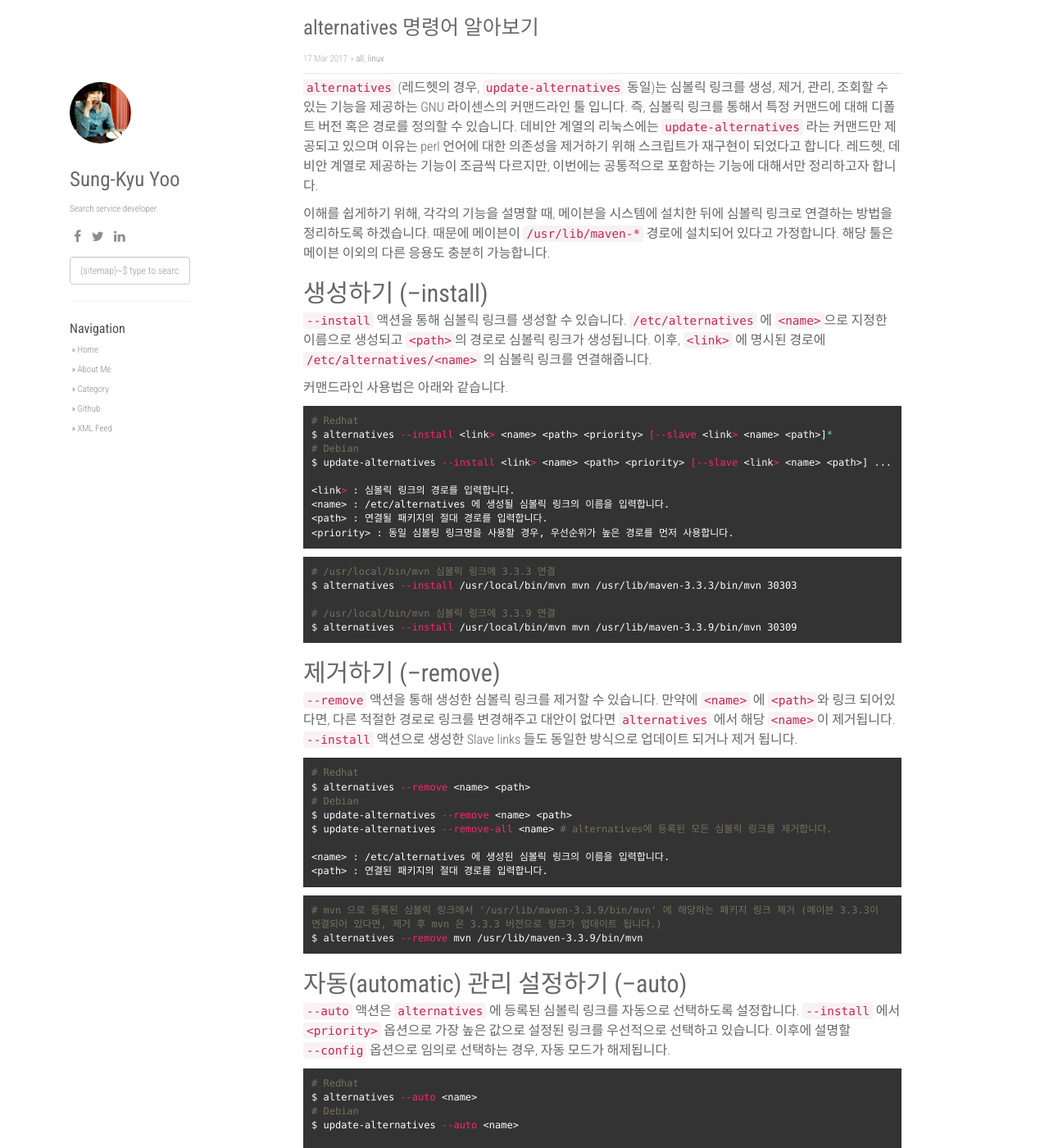
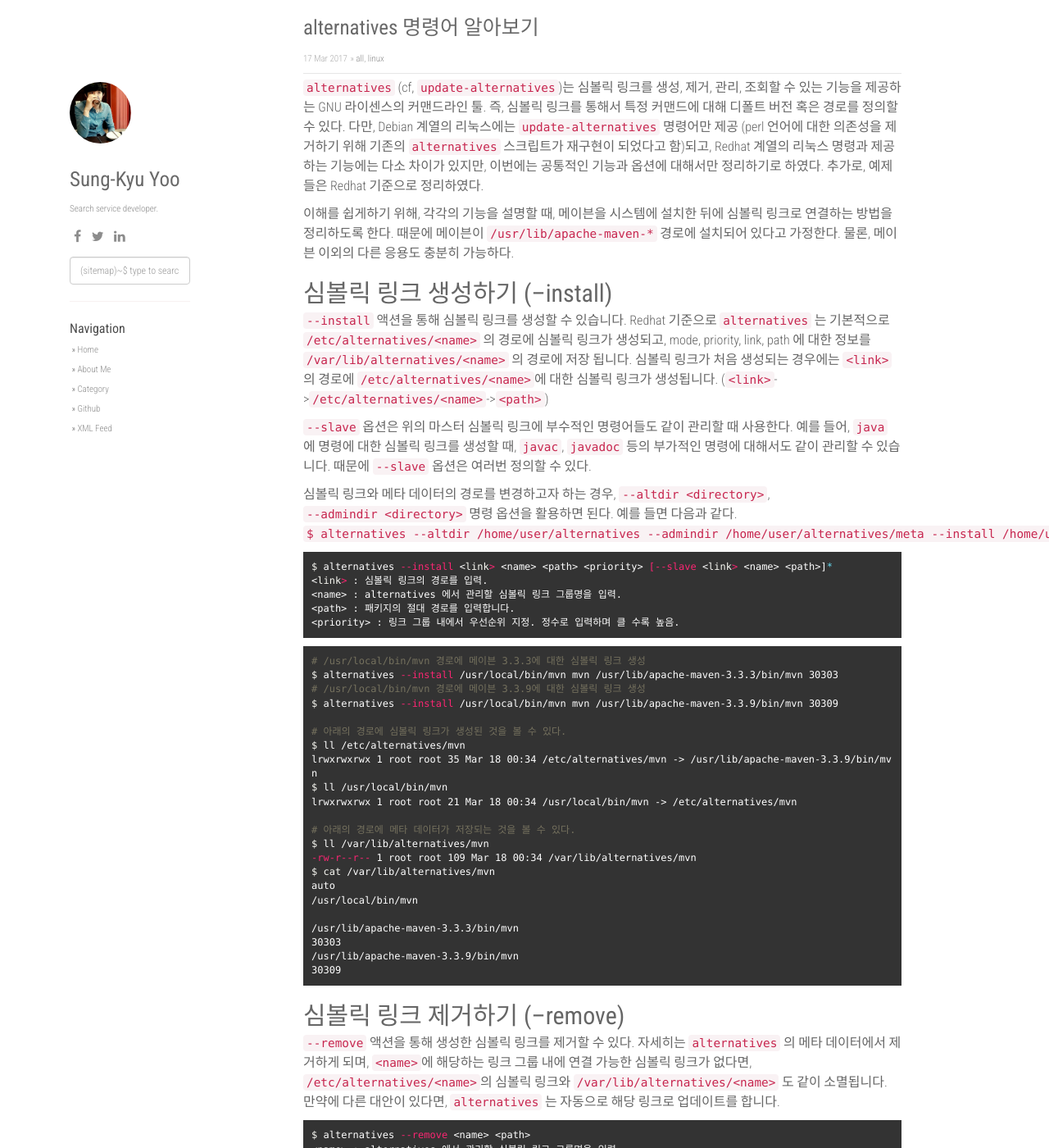
Before and after one commit to skyoo2003/skyoo2003.github.io, a Jekyll site: the page built from _posts/2017-03-17-what-is-alternatives-command.md, in a window 1280 px wide and 1400 px high. Shown: the whole window at 82% size. Built offline with Jekyll 4.4.1, drawn with Linux system fonts in a browser that asks for light colours; nearby versions of some CDN libraries; comment, search, counter and statistics services are not loaded; some of the changed text lies outside the part shown.

Commit message:
Update a post because of the meaning of ambiguous sentences.

````diff
--- a/_posts/2017-03-17-what-is-alternatives-command.md
+++ b/_posts/2017-03-17-what-is-alternatives-command.md
@@ -7,148 +7,184 @@ permalink: /post/:year/:month/:day/:title
 published: true
 ---
 
-`alternatives` (레드헷의 경우, `update-alternatives` 동일)는 심볼릭 링크를 생성, 제거, 관리, 조회할 수 있는 기능을 제공하는 GNU 라이센스의 커맨드라인 툴 입니다. 즉, 심볼릭 링크를 통해서 특정 커맨드에 대해 디폴트 버전 혹은 경로를 정의할 수 있습니다. 데비안 계열의 리눅스에는 `update-alternatives` 라는 커맨드만 제공되고 있으며 이유는 perl 언어에 대한 의존성을 제거하기 위해 스크립트가 재구현이 되었다고 합니다. 레드헷, 데비안 계열로 제공하는 기능이 조금씩 다르지만, 이번에는 공통적으로 포함하는 기능에 대해서만 정리하고자 합니다.
+`alternatives` (cf, `update-alternatives`)는 심볼릭 링크를 생성, 제거, 관리, 조회할 수 있는 기능을 제공하는 GNU 라이센스의 커맨드라인 툴. 즉, 심볼릭 링크를 통해서 특정 커맨드에 대해 디폴트 버전 혹은 경로를 정의할 수 있다. 다만, Debian 계열의 리눅스에는 `update-alternatives` 명령어만 제공 (perl 언어에 대한 의존성을 제거하기 위해 기존의 `alternatives` 스크립트가 재구현이 되었다고 함)되고, Redhat 계열의 리눅스 명령과 제공하는 기능에는 다소 차이가 있지만, 이번에는 공통적인 기능과 옵션에 대해서만 정리하기로 하였다. 추가로, 예제들은 Redhat 기준으로 정리하였다.
 
-이해를 쉽게하기 위해, 각각의 기능을 설명할 때, 메이븐을 시스템에 설치한 뒤에 심볼릭 링크로 연결하는 방법을 정리하도록 하겠습니다. 때문에 메이븐이 `/usr/lib/maven-*` 경로에 설치되어 있다고 가정합니다. 해당 툴은 메이븐 이외의 다른 응용도 충분히 가능합니다.
+이해를 쉽게하기 위해, 각각의 기능을 설명할 때, 메이븐을 시스템에 설치한 뒤에 심볼릭 링크로 연결하는 방법을 정리하도록 한다. 때문에 메이븐이 `/usr/lib/apache-maven-*` 경로에 설치되어 있다고 가정한다. 물론, 메이븐 이외의 다른 응용도 충분히 가능하다.
 
-## 생성하기 (--install)
+## 심볼릭 링크 생성하기 (--install)
 
-`--install` 액션을 통해 심볼릭 링크를 생성할 수 있습니다. `/etc/alternatives` 에 `<name>`으로 지정한 이름으로 생성되고 `<path>`의 경로로 심볼릭 링크가 생성됩니다. 이후, `<link>` 에 명시된 경로에 `/etc/alternatives/<name>` 의 심볼릭 링크를 연결해줍니다.
+`--install` 액션을 통해 심볼릭 링크를 생성할 수 있습니다. Redhat 기준으로 `alternatives` 는 기본적으로 `/etc/alternatives/<name>` 의 경로에 심볼릭 링크가 생성되고, mode, priority, link, path 에 대한 정보를 `/var/lib/alternatives/<name>` 의 경로에 저장 됩니다. 심볼릭 링크가 처음 생성되는 경우에는 `<link>`의 경로에 `/etc/alternatives/<name>`에 대한 심볼릭 링크가 생성됩니다. (`<link>`->`/etc/alternatives/<name>`->`<path>`)
 
-커맨드라인 사용법은 아래와 같습니다.
+`--slave` 옵션은 위의 마스터 심볼릭 링크에 부수적인 명령어들도 같이 관리할 때 사용한다. 예를 들어, `java` 에 명령에 대한 심볼릭 링크를 생성할 때, `javac`, `javadoc` 등의 부가적인 명령에 대해서도 같이 관리할 수 있습니다. 때문에 `--slave` 옵션은 여러번 정의할 수 있다.
+
+심볼릭 링크와 메타 데이터의 경로를 변경하고자 하는 경우, `--altdir <directory>`, `--admindir <directory>` 명령 옵션을 활용하면 된다. 예를 들면 다음과 같다. `$ alternatives --altdir /home/user/alternatives --admindir /home/user/alternatives/meta --install /home/user/bin/mvn mvn /usr/lib/maven-3.3.9/bin/mvn 1`
 
 ```bash
-# Redhat
 $ alternatives --install <link> <name> <path> <priority> [--slave <link> <name> <path>]*
-# Debian
-$ update-alternatives --install <link> <name> <path> <priority> [--slave <link> <name> <path>] ...
-
-<link> : 심볼릭 링크의 경로를 입력합니다.
-<name> : /etc/alternatives 에 생성될 심볼릭 링크의 이름을 입력합니다.
-<path> : 연결될 패키지의 절대 경로를 입력합니다.
-<priority> : 동일 심볼링 링크명을 사용할 경우, 우선순위가 높은 경로를 먼저 사용합니다.
+<link> : 심볼릭 링크의 경로를 입력.
+<name> : alternatives 에서 관리할 심볼릭 링크 그룹명을 입력.
+<path> : 패키지의 절대 경로를 입력합니다.
+<priority> : 링크 그룹 내에서 우선순위 지정. 정수로 입력하며 클 수록 높음.
 ```
 
 ```bash
-# /usr/local/bin/mvn 심볼릭 링크에 3.3.3 연결
-$ alternatives --install /usr/local/bin/mvn mvn /usr/lib/maven-3.3.3/bin/mvn 30303
+# /usr/local/bin/mvn 경로에 메이븐 3.3.3에 대한 심볼릭 링크 생성
+$ alternatives --install /usr/local/bin/mvn mvn /usr/lib/apache-maven-3.3.3/bin/mvn 30303
+# /usr/local/bin/mvn 경로에 메이븐 3.3.9에 대한 심볼릭 링크 생성
+$ alternatives --install /usr/local/bin/mvn mvn /usr/lib/apache-maven-3.3.9/bin/mvn 30309
 
-# /usr/local/bin/mvn 심볼릭 링크에 3.3.9 연결
-$ alternatives --install /usr/local/bin/mvn mvn /usr/lib/maven-3.3.9/bin/mvn 30309
+# 아래의 경로에 심볼릭 링크가 생성된 것을 볼 수 있다.
+$ ll /etc/alternatives/mvn
+lrwxrwxrwx 1 root root 35 Mar 18 00:34 /etc/alternatives/mvn -> /usr/lib/apache-maven-3.3.9/bin/mvn
+$ ll /usr/local/bin/mvn
+lrwxrwxrwx 1 root root 21 Mar 18 00:34 /usr/local/bin/mvn -> /etc/alternatives/mvn
+
+# 아래의 경로에 메타 데이터가 저장되는 것을 볼 수 있다.
+$ ll /var/lib/alternatives/mvn
+-rw-r--r-- 1 root root 109 Mar 18 00:34 /var/lib/alternatives/mvn
+$ cat /var/lib/alternatives/mvn
+auto
+/usr/local/bin/mvn
+
+/usr/lib/apache-maven-3.3.3/bin/mvn
+30303
+/usr/lib/apache-maven-3.3.9/bin/mvn
+30309
 ```
 
-## 제거하기 (--remove)
+## 심볼릭 링크 제거하기 (--remove)
 
-`--remove` 액션을 통해 생성한 심볼릭 링크를 제거할 수 있습니다. 만약에 `<name>` 에 `<path>`와 링크 되어있다면, 다른 적절한 경로로 링크를 변경해주고 대안이 없다면 `alternatives` 에서 해당 `<name>`이 제거됩니다. `--install` 액션으로 생성한 Slave links 들도 동일한 방식으로 업데이트 되거나 제거 됩니다.
+`--remove` 액션을 통해 생성한 심볼릭 링크를 제거할 수 있다. 자세히는 `alternatives` 의 메타 데이터에서 제거하게 되며, `<name>`에 해당하는 링크 그룹 내에 연결 가능한 심볼릭 링크가 없다면, `/etc/alternatives/<name>`의 심볼릭 링크와 `/var/lib/alternatives/<name>` 도 같이 소멸됩니다. 만약에 다른 대안이 있다면, `alternatives` 는 자동으로 해당 링크로 업데이트를 합니다.
 
 ```bash
-# Redhat
 $ alternatives --remove <name> <path>
-# Debian
-$ update-alternatives --remove <name> <path>
-$ update-alternatives --remove-all <name> # alternatives에 등록된 모든 심볼릭 링크를 제거합니다.
-
-<name> : /etc/alternatives 에 생성된 심볼릭 링크의 이름을 입력합니다.
-<path> : 연결된 패키지의 절대 경로를 입력합니다.
+<name> : alternatives 에서 관리할 심볼릭 링크 그룹명을 입력.
+<path> : 삭제할 패키지의 절대 경로를 입력합니다.
 ```
 
 ```bash
-# mvn 으로 등록된 심볼릭 링크에서 '/usr/lib/maven-3.3.9/bin/mvn' 에 해당하는 패키지 링크 제거 (메이븐 3.3.3이 연결되어 있다면, 제거 후 mvn 은 3.3.3 버전으로 링크가 업데이트 됩니다.)
-$ alternatives --remove mvn /usr/lib/maven-3.3.9/bin/mvn
+# mvn 심볼릭 링크 그룹에서 /usr/lib/apache-maven-3.3.9/bin/mvn 에 해당하는 심볼릭 링크 메타 정보 제거
+$ alternatives --remove mvn /usr/lib/apache-maven-3.3.9/bin/mvn
+
+# case1) apache-maven-3.3.3/bin/mvn 이 같은 그룹명으로 연결되어 있다면, 해당 경로로 업데이트 됩니다.
+$ ll /etc/alternatives/mvn
+lrwxrwxrwx 1 root root 35 Mar 18 00:49 /etc/alternatives/mvn -> /usr/lib/apache-maven-3.3.3/bin/mvn
+$ ll /var/lib/alternatives/mvn
+-rw-r--r-- 1 root root 67 Mar 18 00:49 /var/lib/alternatives/mvn
+$ cat /var/lib/alternatives/mvn
+auto
+/usr/local/bin/mvn
+
+/usr/lib/apache-maven-3.3.3/bin/mvn
+30303
+
+# case2) mvn 심볼릭 링크 그룹 내에서 다른 대안이 없다면, /etc/alternatives/mvn, /var/lib/alternatives/mvn, /usr/local/bin/mvn의 경로의 파일과 링크가 제거됩니다.
+$ ll /etc/alternatives/mvn
+ls: cannot access /etc/alternatives/mvn: No such file or directory
+$ ll /var/lib/alternatives/mvn
+ls: cannot access /var/lib/alternatives/mvn: No such file or directory
+$ ll /usr/local/bin/mvn
+ls: cannot access /usr/local/bin/mvn: No such file or directory
 ```
 
-## 자동(automatic) 관리 설정하기 (--auto)
+## 자동 모드 설정하기 (--auto)
 
-`--auto` 액션은 `alternatives` 에 등록된 심볼릭 링크를 자동으로 선택하도록 설정합니다. `--install` 에서 `<priority>` 옵션으로 가장 높은 값으로 설정된 링크를 우선적으로 선택하고 있습니다.
-이후에 설명할 `--config` 옵션으로 임의로 선택하는 경우, 자동 모드가 해제됩니다.
+`--auto` 액션은 `alternatives` 에 등록된 심볼릭 링크를 링크 그룹 내에서 자동으로 선택하도록 설정. `<priority>`가 가장 높은 값으로 설정된 링크를 우선적으로 선택하며, 자동으로 선택된 링크를 제거한 경우 다른 대안의 링크로 연결해주도록 되어 있다.
 
 ```bash
-# Redhat
 $ alternatives --auto <name>
-# Debian
-$ update-alternatives --auto <name>
-
-<name> : /etc/alternatives 에 생성된 심볼릭 링크의 이름을 입력합니다.
+<name> : alternatives 에서 관리할 심볼릭 링크 그룹명을 입력.
 ```
 
 ```bash
-# mvn 으로 등록된 링크를 자동으로 관리하도록 설정합니다.
+# mvn 으로 등록된 심볼릭 링크 그룹을 자동 모드로 관리하도록 설정.
 $ alternatives --auto mvn
+
+# 메타 데이터에 첫 번째 라인에 'auto' 라고 되어있는 부분을 볼 수 있다.
+$ cat /var/lib/alternatives/mvn
+auto
+/usr/local/bin/mvn
+
+/usr/lib/apache-maven-3.3.3/bin/mvn
+30303
+/usr/lib/apache-maven-3.3.9/bin/mvn
+30309
 ```
 
-## 직접 링크 선택하기 (--config)
+## 수동 모드 설정하기 (--config)
 
-`--config` 액션은 `alternatives` 에 등록된 심볼릭 링크를 사용자가 임의로 선택할 수 있는 기능입니다. manual mode 로 변경되고, `--auto` 을 설정한 경우에는 해제됩니다.
+`--config` 액션은 `alternatives` 에 등록된 심볼릭 링크를 링크 그룹 내에서 사용자가 임의로 선택할 수 있는 기능.
 
 ```bash
-# Redhat
 $ alternatives --config <name>
-# Debian
-$ update-alternatives --config <name>
-
-<name> : /etc/alternatives 에 생성된 심볼릭 링크의 이름을 입력합니다.
+<name> : alternatives 에서 관리할 심볼릭 링크 그룹명을 입력.
 ```
 
 ```bash
+# 사용자로부터 어떤 명령을 기본적으로 사용할 것인지 입력받는다.
 $ alternatives --config mvn
 
 There are 2 programs which provide 'mvn'.
 
   Selection    Command
 -----------------------------------------------
-*+ 1           /usr/lib/maven-3.3.9/bin/mvn
-   2           /usr/lib/maven-3.3.3/bin/mvn
+   1           /usr/lib/apache-maven-3.3.3/bin/mvn
+*+ 2           /usr/lib/apache-maven-3.3.9/bin/mvn
 
-Enter to keep the current selection[+], or type selection number: # 사용하고자 하는 패키지 경로를 선택합니다.
+Enter to keep the current selection[+], or type selection number: 1
+
+# 심볼릭 링크가 변경되는 것을 볼 수 있고, 메타 데이터의 첫 번째 라인에 'manual' 으로 정의된 부분을 볼 수 있다.
+$ ll /etc/alternatives/mvn
+lrwxrwxrwx 1 root root 35 Mar 18 00:58 /etc/alternatives/mvn -> /usr/lib/apache-maven-3.3.3/bin/mvn
+$ cat /var/lib/alternatives/mvn
+manual
+/usr/local/bin/mvn
+
+/usr/lib/apache-maven-3.3.3/bin/mvn
+30303
+/usr/lib/apache-maven-3.3.9/bin/mvn
+30309
 ```
 
-## 등록된 링크 정보 확인하기 (--display)
+## 심볼릭 링크 그룹 확인하기 (--display)
 
-`--display` 액션은 `alternatives` 에 등록된 심볼릭 링크에 대한 등록 정보를 확인할 수 있습니다. 마스터/슬레이브 링크를 포함한 모드 (자동/수동), 현재 링크된 패키지 경로, 연결 가능한 다른 패키지 경로 및 우선순위 값도 확인할 수 있습니다.
+`--display` 액션은 `alternatives` 에 등록된 심볼릭 링크 그룹에 대한 상세 정보를 확인할 수 있다. 마스터/슬레이브 심볼릭 링크에 연결된 명령어 경로, 현재 사용 중인 모드, 현재 선택된 링크와 가능한 다른 링크에 대한 정보 및 심볼릭 링크의 우선순위 값도 확인할 수 있다.
 
 ```bash
-# Redhat
 $ alternatives --display <name>
-# Debian
-$ update-alternatives --display <name>
-
-<name> : /etc/alternatives 에 생성된 심볼릭 링크의 이름을 입력합니다.
+<name> : alternatives 에서 관리할 심볼릭 링크 그룹명을 입력.
 ```
 
 ```bash
 # mvn 링크에 대한 패키지 정보 확인
 $ alternatives --display mvn
 mvn - status is manual.
- link currently points to /usr/lib/maven-3.3.3/bin/mvn
-/usr/lib/maven-3.3.9/bin/mvn - priority 30309
-/usr/lib/maven-3.3.3/bin/mvn - priority 30303
-Current 'best' version is /usr/lib/maven-3.3.9/bin/mvn.
+ link currently points to /usr/lib/apache-maven-3.3.3/bin/mvn
+/usr/lib/apache-maven-3.3.9/bin/mvn - priority 30309
+/usr/lib/apache-maven-3.3.3/bin/mvn - priority 30303
+Current 'best' version is /usr/lib/apache-maven-3.3.9/bin/mvn.
 
 # --auto 설정 후 변경된 mvn 에 대한 mode 확인
 $ alternatives --auto mvn
 $ alternatives --display mvn
 mvn - status is auto.
- link currently points to /usr/lib/maven-3.3.9/bin/mvn
-/usr/lib/maven-3.3.9/bin/mvn - priority 30309
-/usr/lib/maven-3.3.3/bin/mvn - priority 30303
-Current 'best' version is /usr/lib/maven-3.3.9/bin/mvn.
+ link currently points to /usr/lib/apache-maven-3.3.9/bin/mvn
+/usr/lib/apache-maven-3.3.9/bin/mvn - priority 30309
+/usr/lib/apache-maven-3.3.3/bin/mvn - priority 30303
+Current 'best' version is /usr/lib/apache-maven-3.3.9/bin/mvn.
 ```
 
-## 전체 링크 정보 확인하기 (--list)
+## 전체 심볼릭 링크 그룹 확인하기 (--list)
 
-`--list` 는 `alternatives` 에 등록된 모든 심볼릭 링크에 대한 정보를 확인할 수 있습니다. 추가로, 데비안의 경우, 특정 심볼릭 링크에 대해서만 가능합니다.
+`--list` 는 `alternatives` 에 등록된 모든 심볼릭 링크에 대한 정보를 확인할 수 있다.
 
 ```bash
-# Redhat
 $ alternatives --list
-# Debian
-$ update-alternatives --list <name>
-
-<name> : /etc/alternatives 에 생성된 심볼릭 링크의 이름을 입력합니다.
+<name> : alternatives 에서 관리할 심볼릭 링크 그룹명을 입력.
 ```
 
 ```bash
-# 로컬 머신에 등록된 모든 심볼릭 링크 리스트 입니다.
+# 로컬 머신에 등록된 모든 심볼릭 링크 그룹 리스트 입니다.
 $ alternatives --list
 java_sdk_1.8.0	auto	/usr/lib/jvm/java-1.8.0-openjdk-1.8.0.121-0.b13.el7_3.x86_64
 jre_openjdk	auto	/usr/lib/jvm/java-1.8.0-openjdk-1.8.0.121-0.b13.el7_3.x86_64/jre
````
